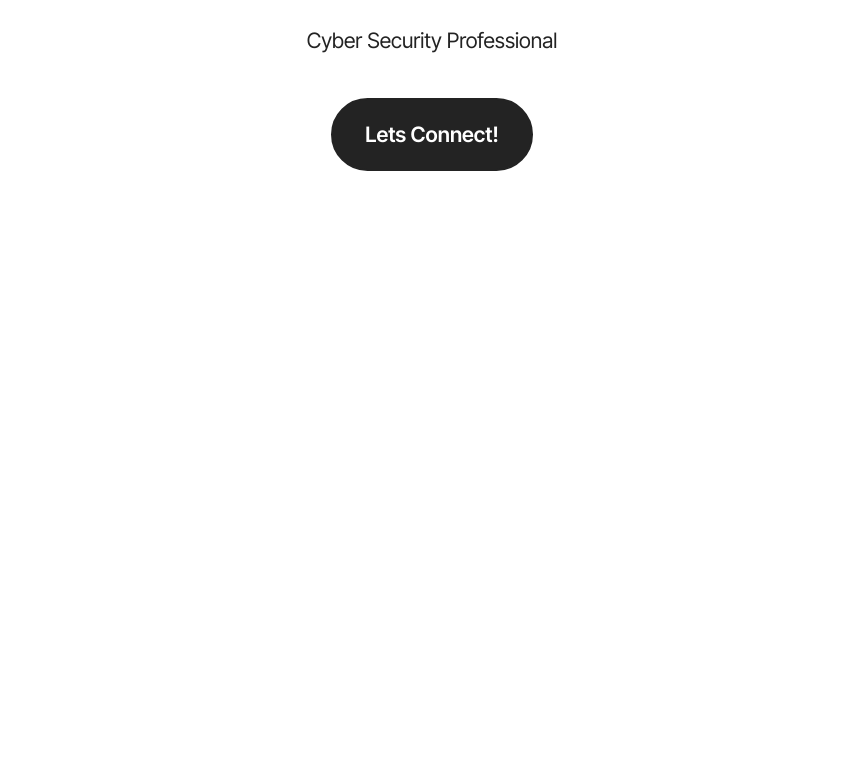
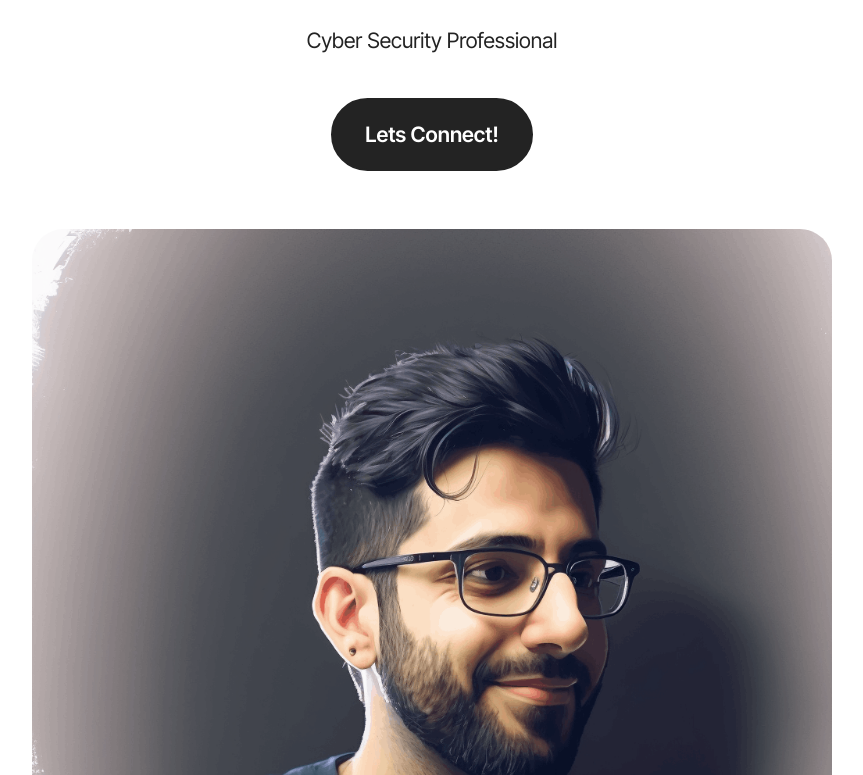
Before and after one commit to SuneelKabadi/MainSite, a plain HTML site: page index.html in a window 1280 px wide. Shown: the part 177-952 px from the top of the page, without its empty margins (208-1071 px from the left). Before the commit the page ends 800 px from the top, so only its background shows below. Drawn offline with Linux system fonts and the light colour scheme.

Commit message:
Update index.html

```diff
--- a/index.html
+++ b/index.html
@@ -42,7 +42,7 @@
 
     <div class="row justify-content-center">
       <div class="col-12 col-md-8">
-
+          <img src="assets/images/nuclearrampage-developer-digital-art-white-background-profile-p-1fc9ecc8-1c69-4058-a938-2bf18b43cc5d-1024x1024.png" alt="Mobirise Website Builder" title="">
       </div>
     </div>
   </div>
```
